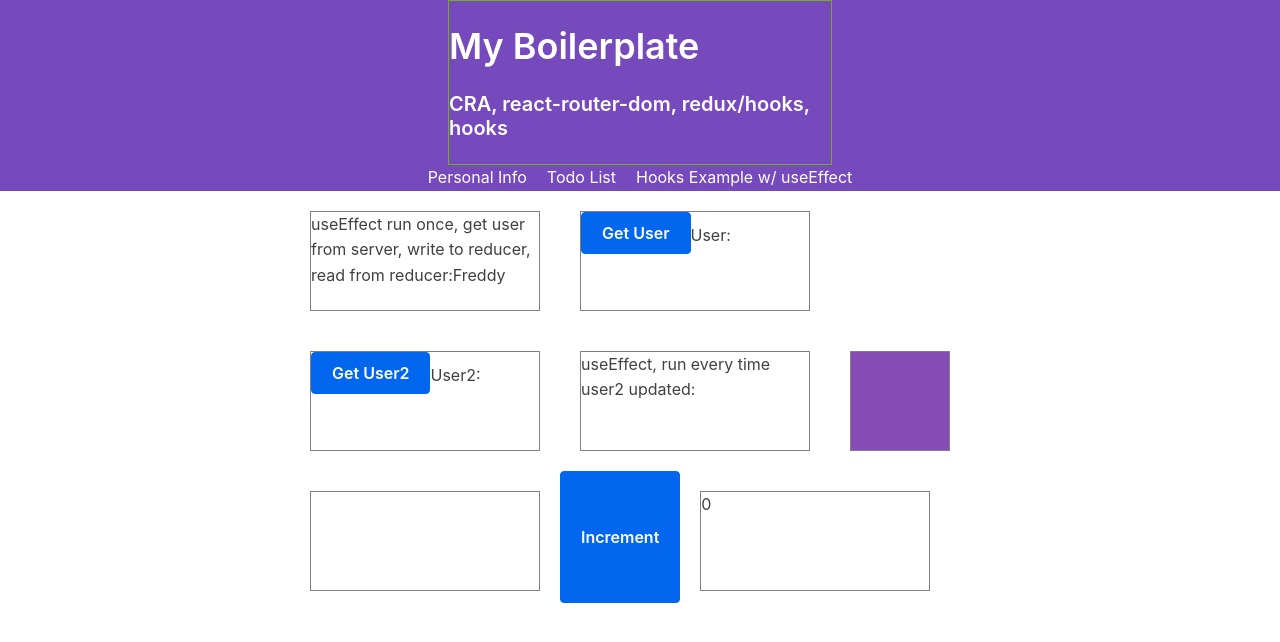
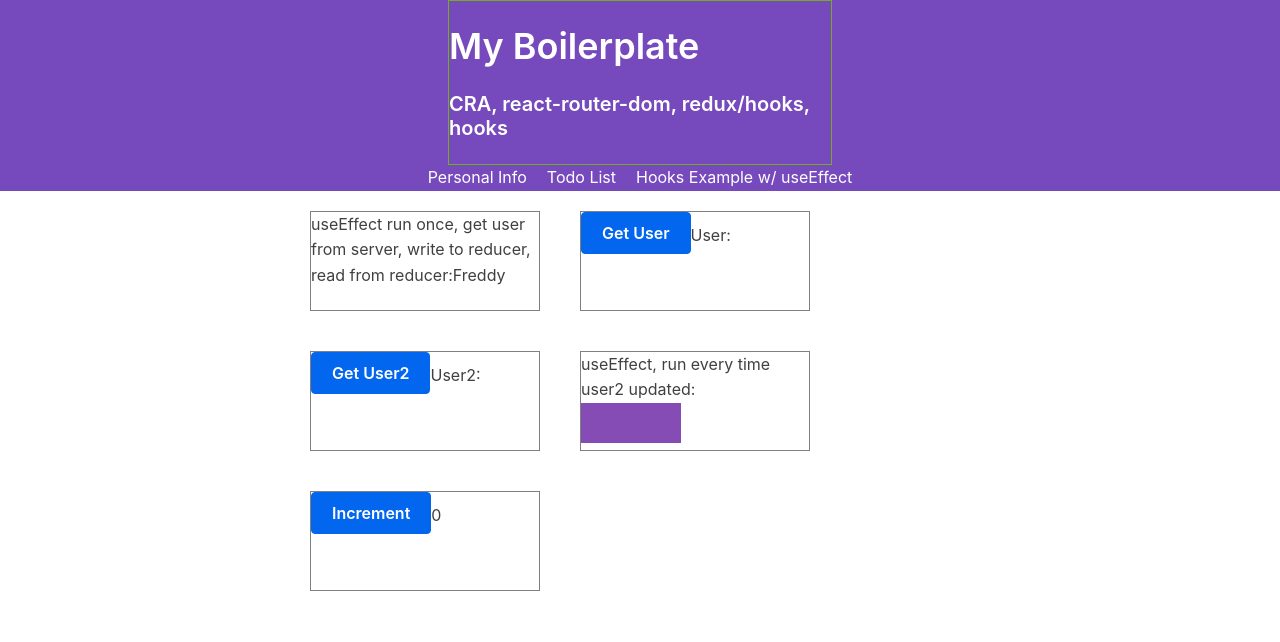
Before and after one commit to dcmodie/my_react_bp, a React (Create React App) app: page /hooks-example in a window 1280 px wide. Shown: the top 642 px of the page. Built offline with nearby package versions, Linux system fonts and the light colour scheme; no server answers.

Commit message:
laying out a bit better

```diff
--- a/src/features/hooksExample/HooksExample.js
+++ b/src/features/hooksExample/HooksExample.js
@@ -6,7 +6,6 @@ import './hooksExample.css'
 const HooksExample = ()=>{
 	const [user, setUser] = useState(' ');
 	const [user2, setUser2] = useState(' ');
-	//const [userAtMount, setUserAtMount] = useState(null);
 	const [color, setColor] = useState(0);
 	const [count, setCount] = useState(0);
 	const userAtMount = useSelector((state)=>state.hooksExample.userAtMount)//read from reducer
@@ -52,23 +51,10 @@ const HooksExample = ()=>{
 			User:{user}</div>
 			<div><button onClick={onGetUser2Click}>Get User2</button>
 			User2:{user2}</div>
-			<div>useEffect, run every time user2 updated:</div>
-			<div style={{'background':color, 'height':"100px", "width":"100px"}}></div>
-			<div>&nbsp;</div>
-			<button onClick={onIncrementClicked}>Increment</button>
-			<div>{count}</div>
+			<div>useEffect, run every time user2 updated:<div style={{'background':color, 'height':"40px", "width":"100px"}}></div></div>
+			<div><button onClick={onIncrementClicked}>Increment</button>
+			{count}</div>
 		</div>)
 }
 
 export default HooksExample;
-
-			//
-			// <div>&nbsp;</div>
-			// <button onClick={onGetUser2Click}>Get User2</button>
-			// <div>User2:</div>
-			// <div style={{"height":"20px"}}>{user2}</div>
-			// <div>useEffect, run every time user2 updated:</div>
-			// <div style={{'background':color, 'height':"100px", "width":"100px"}}></div>
-			// <div>&nbsp;</div>
-			// <button onClick={onIncrementClicked}>Increment</button>
-			// <div>{count}</div>
```
